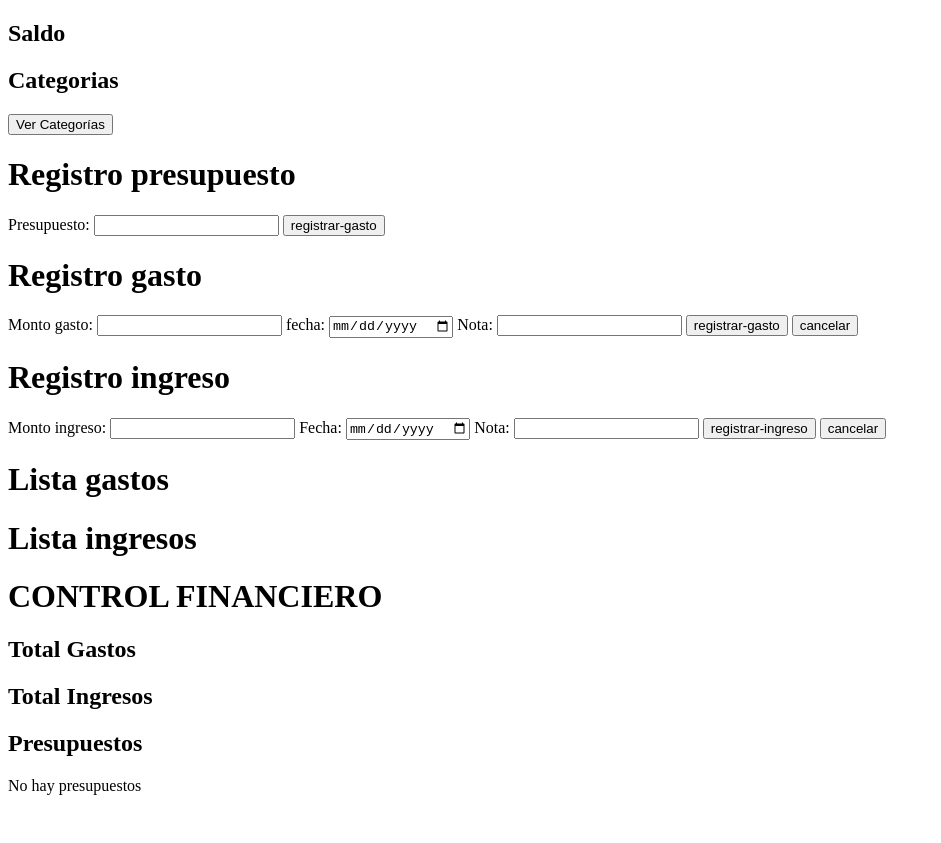
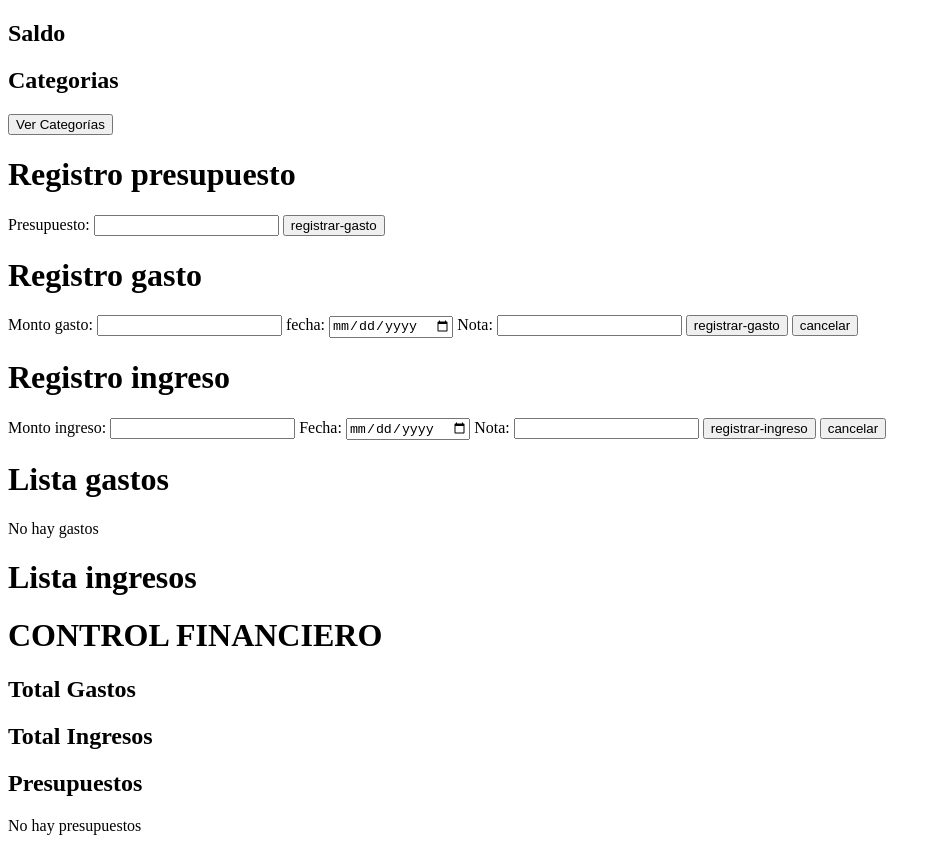
Before and after one commit to AndresSalva/controlFinanciero, a website built with Parcel: page index.html in a window 1280 px wide. Shown: the whole page, without its empty margins (0-941 px from the left). Before the commit the page ends 803 px from the top, so only its background shows below. Built offline with nearby package versions, Linux system fonts and the light colour scheme.

Commit message:
Correccion de ver gastos TDD

```diff
--- a/index.html
+++ b/index.html
@@ -49,7 +49,7 @@
     </div>
     <div id="ingreso-div"></div>
     <h1>Lista gastos</h1>
-    <div id="lista-gastos-div"></div>
+    <div id="lista-gastos-div">No hay gastos</div>
     <h1>Lista ingresos</h1>
     <div id="lista-ingresos-div"></div>
     <h1>CONTROL FINANCIERO</h1>
```
Also changed, not shown: src/lista-gastos.spec.js (+6 -0 lines).
